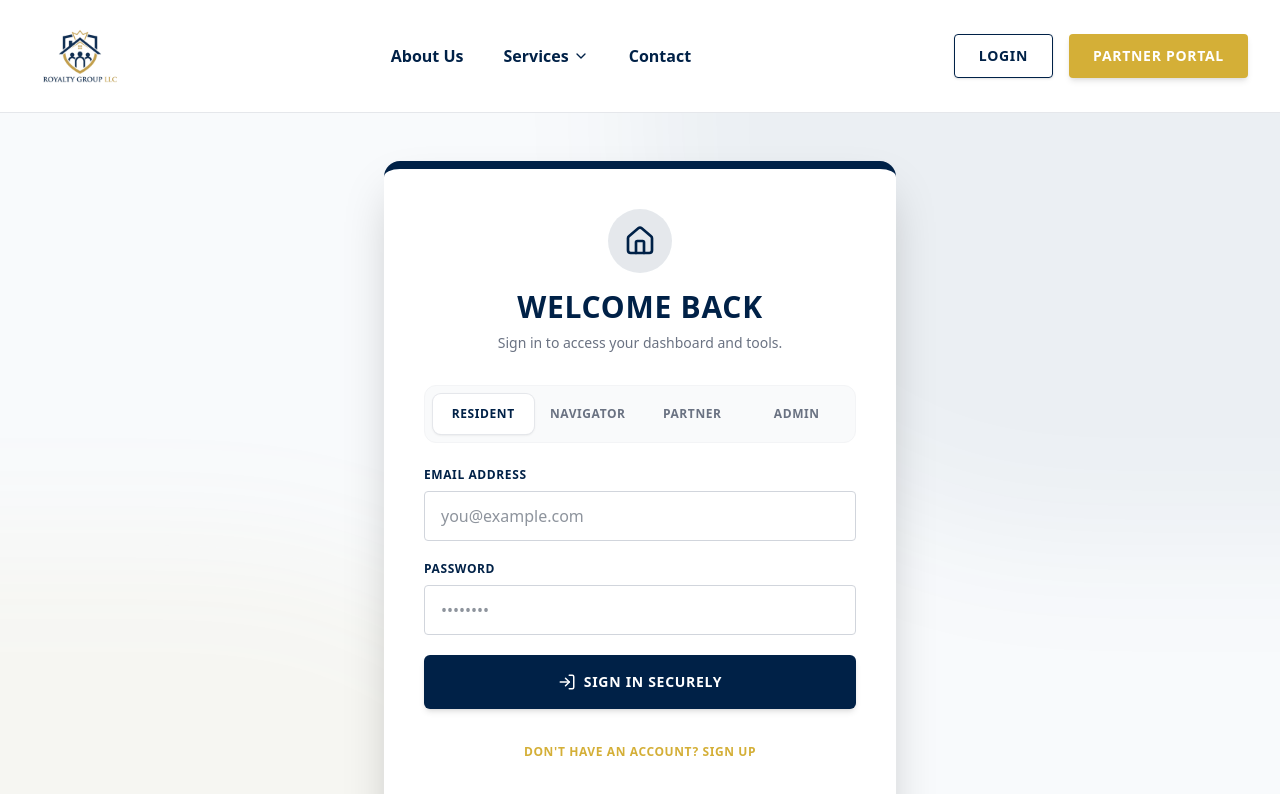
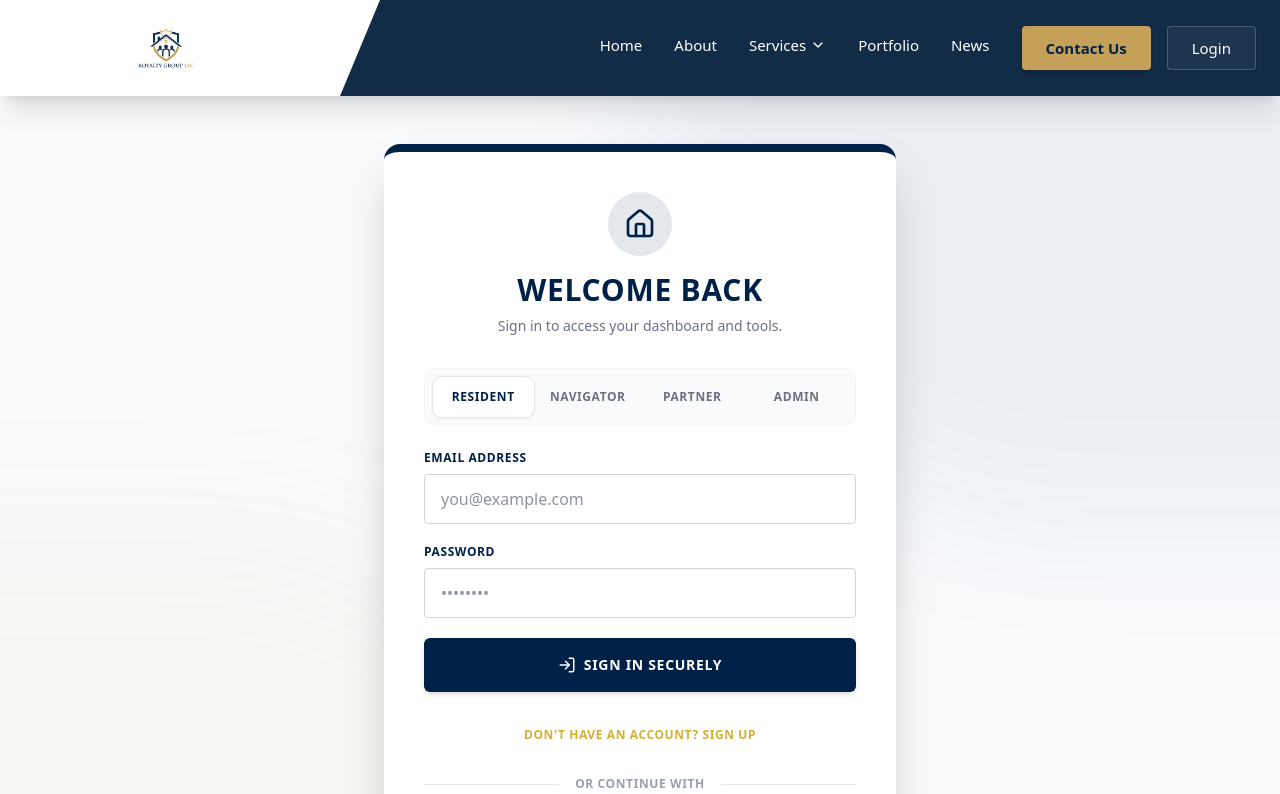
Before and after one commit to JosephRoyaltyGroupLLC/royalty-group-llc, a Next.js app: page /login in a window 1280 px wide. Shown: the top 794 px of the page. Built offline with nearby package versions, Linux system fonts and the light colour scheme; no server answers.

Commit message:
Update Navbar to match exact design mockup

```diff
--- a/src/app/login/page.tsx
+++ b/src/app/login/page.tsx
@@ -78,7 +78,7 @@ export default function LoginPage() {
       if (err.message.includes("Access Denied")) {
          setError(err.message);
       } else {
-         setError("Failed to sign in with Google. Please try again.");
+         setError(`Google Sign-In Error: ${err.message || "Please try again."}`);
       }
     } finally {
       setLoading(false);
--- a/src/components/Navbar.tsx
+++ b/src/components/Navbar.tsx
@@ -3,40 +3,48 @@
 import Link from "next/link";
 import Image from "next/image";
 import React, { useState } from "react";
+import { usePathname } from "next/navigation";
 
 const Navbar = () => {
   const [isMobileMenuOpen, setIsMobileMenuOpen] = useState(false);
   const [isDivisionsOpen, setIsDivisionsOpen] = useState(false);
+  const pathname = usePathname();
 
   return (
-    <header className="sticky top-0 z-50 w-full border-b border-gray-200 bg-white/80 backdrop-blur-md">
-      <div className="container mx-auto px-4 sm:px-6 lg:px-8">
-        <div className="flex h-28 items-center justify-between">
-          {/* Logo Section */}
-          <div className="flex-shrink-0">
-            <Link href="/" className="flex items-center gap-2">
+    <header className="sticky top-0 z-50 w-full bg-[#122b46] shadow-xl h-24 flex items-center">
+      {/* Slanted White Background for Logo */}
+      <div
+        className="absolute left-0 top-0 h-full w-[280px] md:w-[380px] bg-white z-10"
+        style={{ clipPath: "polygon(0 0, 100% 0, calc(100% - 40px) 100%, 0 100%)" }}
+      >
+        <Link href="/" className="flex h-full items-center justify-center pl-4 pr-12 md:pr-16">
           <Image
             src="/logo.png"
             alt="Royalty Group LLC Logo"
-                width={350}
-                height={100}
-                className="h-24 w-auto object-contain"
+            width={220}
+            height={90}
+            className="h-16 md:h-[4.5rem] w-auto object-contain"
             priority
           />
         </Link>
       </div>
 
+      <div className="container mx-auto px-4 sm:px-6 flex justify-end items-center h-full relative z-20">
+
         {/* Desktop Navigation */}
-          <nav className="hidden lg:flex space-x-6 xl:space-x-10 items-center">
-            <Link href="/about" className="text-base font-bold text-primary hover:text-secondary transition-colors whitespace-nowrap">
-              About Us
+        <nav className="hidden lg:flex space-x-6 xl:space-x-8 items-center text-white mr-6 xl:mr-8">
+          <Link href="/" className={`text-[15px] font-medium pb-1 border-b-2 transition-colors ${pathname === '/' ? 'border-secondary text-white' : 'border-transparent hover:text-gray-300'}`}>
+            Home
+          </Link>
+          <Link href="/about" className={`text-[15px] font-medium pb-1 border-b-2 transition-colors ${pathname === '/about' ? 'border-secondary text-white' : 'border-transparent hover:text-gray-300'}`}>
+            About
           </Link>
 
-            {/* Divisions Dropdown */}
+          {/* Services Dropdown */}
           <div className="relative group">
             <button
               onClick={() => setIsDivisionsOpen(!isDivisionsOpen)}
-                className="flex items-center gap-1 text-base font-bold text-primary hover:text-secondary transition-colors whitespace-nowrap"
+              className={`flex items-center gap-1 text-[15px] font-medium pb-1 border-b-2 transition-colors ${['/homes', '/contractor-services', '/cleaning', '/maintenance', '/ai', '/information-services'].includes(pathname) ? 'border-secondary text-white' : 'border-transparent hover:text-gray-300'}`}
             >
               Services
               <svg xmlns="http://www.w3.org/2000/svg" width="16" height="16" viewBox="0 0 24 24" fill="none" stroke="currentColor" strokeWidth="2" strokeLinecap="round" strokeLinejoin="round" className={`transition-transform duration-200 ${isDivisionsOpen ? 'rotate-180' : ''}`}><path d="m6 9 6 6 6-6"/></svg>
@@ -45,7 +53,7 @@ const Navbar = () => {
             {isDivisionsOpen && (
               <>
                 <div className="fixed inset-0 z-40" onClick={() => setIsDivisionsOpen(false)}></div>
-                  <div className="absolute top-full mt-4 w-64 rounded bg-white shadow-2xl ring-1 ring-black ring-opacity-5 focus:outline-none z-50 overflow-hidden border-t-4 border-secondary">
+                <div className="absolute top-full left-1/2 -translate-x-1/2 mt-6 w-[280px] rounded bg-white shadow-2xl ring-1 ring-black ring-opacity-5 focus:outline-none z-50 overflow-hidden border-t-4 border-secondary">
                   <div className="py-2 relative z-50">
                     <Link href="/homes" onClick={() => setIsDivisionsOpen(false)} className="block px-5 py-3 text-sm font-semibold text-primary hover:bg-gray-50 hover:text-secondary border-b border-gray-100">
                       Property Management & Homes
@@ -71,37 +79,40 @@ const Navbar = () => {
             )}
           </div>
 
-            <Link href="/contact" className="text-base font-bold text-primary hover:text-secondary transition-colors whitespace-nowrap">
-              Contact
+          <Link href="/properties" className={`text-[15px] font-medium pb-1 border-b-2 transition-colors ${pathname === '/properties' ? 'border-secondary text-white' : 'border-transparent hover:text-gray-300'}`}>
+            Portfolio
+          </Link>
+          <Link href="/news" className={`text-[15px] font-medium pb-1 border-b-2 transition-colors ${pathname === '/news' ? 'border-secondary text-white' : 'border-transparent hover:text-gray-300'}`}>
+            News
           </Link>
         </nav>
 
         {/* CTA & Actions */}
         <div className="hidden lg:flex items-center space-x-4">
           <Link
+            href="/contact"
+            className="inline-flex h-11 items-center justify-center rounded bg-[#c5a059] px-6 text-[15px] font-semibold text-[#002147] shadow-md transition-all hover:bg-[#d4b26a]"
+          >
+            Contact Us
+          </Link>
+          <Link
             href="/login"
-              className="inline-flex h-11 items-center justify-center rounded border border-primary px-6 text-sm font-bold text-primary shadow-sm transition-all hover:bg-primary hover:text-white uppercase tracking-wider"
+            className="inline-flex h-11 items-center justify-center rounded border border-white/20 bg-white/5 px-6 text-[15px] font-medium text-white shadow-sm transition-all hover:bg-white/10"
           >
             Login
-            </Link>
-            <Link
-              href="/partner/register"
-              className="inline-flex h-11 items-center justify-center rounded bg-secondary px-6 text-sm font-bold text-white shadow-md transition-all hover:bg-secondary-light uppercase tracking-wider"
-            >
-              Partner Portal
           </Link>
         </div>
 
         {/* Mobile menu button */}
-          <div className="lg:hidden">
+        <div className="lg:hidden ml-auto">
           <button
             onClick={() => setIsMobileMenuOpen(!isMobileMenuOpen)}
-              className="p-2 text-foreground focus:outline-none focus:ring-2 focus:ring-secondary rounded-md"
+            className="p-2 text-white focus:outline-none focus:ring-2 focus:ring-secondary rounded-md"
           >
             {isMobileMenuOpen ? (
-                <svg xmlns="http://www.w3.org/2000/svg" width="24" height="24" viewBox="0 0 24 24" fill="none" stroke="currentColor" strokeWidth="2" strokeLinecap="round" strokeLinejoin="round"><line x1="18" y1="6" x2="6" y2="18"></line><line x1="6" y1="6" x2="18" y2="18"></line></svg>
+              <svg xmlns="http://www.w3.org/2000/svg" width="28" height="28" viewBox="0 0 24 24" fill="none" stroke="currentColor" strokeWidth="2" strokeLinecap="round" strokeLinejoin="round"><line x1="18" y1="6" x2="6" y2="18"></line><line x1="6" y1="6" x2="18" y2="18"></line></svg>
             ) : (
-                <svg xmlns="http://www.w3.org/2000/svg" width="24" height="24" viewBox="0 0 24 24" fill="none" stroke="currentColor" strokeWidth="2" strokeLinecap="round" strokeLinejoin="round"><line x1="4" x2="20" y1="12" y2="12"/><line x1="4" x2="20" y1="6" y2="6"/><line x1="4" x2="20" y1="18" y2="18"/></svg>
+              <svg xmlns="http://www.w3.org/2000/svg" width="28" height="28" viewBox="0 0 24 24" fill="none" stroke="currentColor" strokeWidth="2" strokeLinecap="round" strokeLinejoin="round"><line x1="4" x2="20" y1="12" y2="12"/><line x1="4" x2="20" y1="6" y2="6"/><line x1="4" x2="20" y1="18" y2="18"/></svg>
             )}
           </button>
         </div>
@@ -109,42 +120,43 @@ const Navbar = () => {
 
       {/* Mobile Navigation Menu */}
       {isMobileMenuOpen && (
-          <div className="lg:hidden py-4 border-t border-gray-100 animate-in slide-in-from-top-2">
-            <div className="flex flex-col space-y-4">
-              <Link href="/about" onClick={() => setIsMobileMenuOpen(false)} className="text-base font-bold text-primary hover:text-secondary px-2 py-1">About Us</Link>
+        <div className="absolute top-24 left-0 w-full bg-[#0d2238] lg:hidden py-4 border-t border-white/10 animate-in slide-in-from-top-2 shadow-2xl z-40">
+          <div className="flex flex-col space-y-4 px-6">
+            <Link href="/" onClick={() => setIsMobileMenuOpen(false)} className="text-base font-medium text-white hover:text-secondary px-2 py-1">Home</Link>
+            <Link href="/about" onClick={() => setIsMobileMenuOpen(false)} className="text-base font-medium text-white hover:text-secondary px-2 py-1">About Us</Link>
 
-              <div className="flex flex-col space-y-2 mt-2 mb-2 bg-gray-50 p-3 rounded border-l-4 border-secondary">
-                <span className="text-xs font-bold text-gray-500 uppercase tracking-wider mb-1">Services</span>
-                <Link href="/homes" onClick={() => setIsMobileMenuOpen(false)} className="text-sm font-semibold text-primary hover:text-secondary pl-2 py-1">Property Management & Homes</Link>
-                <Link href="/contractor-services" onClick={() => setIsMobileMenuOpen(false)} className="text-sm font-semibold text-primary hover:text-secondary pl-2 py-1">Contracting Services</Link>
-                <Link href="/cleaning" onClick={() => setIsMobileMenuOpen(false)} className="text-sm font-semibold text-primary hover:text-secondary pl-2 py-1">Professional Cleaning</Link>
-                <Link href="/maintenance" onClick={() => setIsMobileMenuOpen(false)} className="text-sm font-semibold text-primary hover:text-secondary pl-2 py-1">Maintenance & Upkeep</Link>
-                <Link href="/ai" onClick={() => setIsMobileMenuOpen(false)} className="text-sm font-semibold text-primary hover:text-secondary pl-2 py-1">Artificial Intelligence</Link>
-                <Link href="/information-services" onClick={() => setIsMobileMenuOpen(false)} className="text-sm font-semibold text-primary hover:text-secondary pl-2 py-1">Information Services</Link>
+            <div className="flex flex-col space-y-2 mt-2 mb-2 bg-white/5 p-4 rounded border-l-4 border-secondary">
+              <span className="text-xs font-bold text-gray-400 uppercase tracking-wider mb-1">Services</span>
+              <Link href="/homes" onClick={() => setIsMobileMenuOpen(false)} className="text-sm font-medium text-white hover:text-secondary pl-2 py-1">Property Management & Homes</Link>
+              <Link href="/contractor-services" onClick={() => setIsMobileMenuOpen(false)} className="text-sm font-medium text-white hover:text-secondary pl-2 py-1">Contracting Services</Link>
+              <Link href="/cleaning" onClick={() => setIsMobileMenuOpen(false)} className="text-sm font-medium text-white hover:text-secondary pl-2 py-1">Professional Cleaning</Link>
+              <Link href="/maintenance" onClick={() => setIsMobileMenuOpen(false)} className="text-sm font-medium text-white hover:text-secondary pl-2 py-1">Maintenance & Upkeep</Link>
+              <Link href="/ai" onClick={() => setIsMobileMenuOpen(false)} className="text-sm font-medium text-white hover:text-secondary pl-2 py-1">Artificial Intelligence</Link>
+              <Link href="/information-services" onClick={() => setIsMobileMenuOpen(false)} className="text-sm font-medium text-white hover:text-secondary pl-2 py-1">Information Services</Link>
             </div>
 
-              <Link href="/contact" onClick={() => setIsMobileMenuOpen(false)} className="text-base font-bold text-primary hover:text-secondary px-2 py-1">Contact</Link>
+            <Link href="/properties" onClick={() => setIsMobileMenuOpen(false)} className="text-base font-medium text-white hover:text-secondary px-2 py-1">Portfolio</Link>
+            <Link href="/news" onClick={() => setIsMobileMenuOpen(false)} className="text-base font-medium text-white hover:text-secondary px-2 py-1">News</Link>
 
-              <div className="border-t border-gray-100 pt-4 flex flex-col space-y-3 px-2">
+            <div className="border-t border-white/10 pt-6 pb-2 flex flex-col space-y-4 px-2">
+              <Link
+                href="/contact"
+                onClick={() => setIsMobileMenuOpen(false)}
+                className="w-full inline-flex h-12 items-center justify-center rounded bg-[#c5a059] px-6 text-[15px] font-semibold text-[#002147] shadow-md transition-all hover:bg-[#d4b26a]"
+              >
+                Contact Us
+              </Link>
               <Link
                 href="/login"
                 onClick={() => setIsMobileMenuOpen(false)}
-                  className="w-full inline-flex h-11 items-center justify-center rounded border border-primary px-6 text-sm font-bold text-primary shadow-sm transition-all hover:bg-primary hover:text-white uppercase tracking-wider"
+                className="w-full inline-flex h-12 items-center justify-center rounded border border-white/30 bg-white/5 px-6 text-sm font-medium text-white shadow-sm transition-all hover:bg-white/10"
               >
                 Login
-                </Link>
-                <Link
-                  href="/partner/register"
-                  onClick={() => setIsMobileMenuOpen(false)}
-                  className="w-full inline-flex h-11 items-center justify-center rounded bg-secondary px-6 text-sm font-bold text-white shadow-md transition-all hover:bg-secondary-light uppercase tracking-wider"
-                >
-                  Partner Portal
               </Link>
             </div>
           </div>
         </div>
       )}
-      </div>
     </header>
   );
 };
```
Lines whose indentation alone changed are shown as unchanged.
